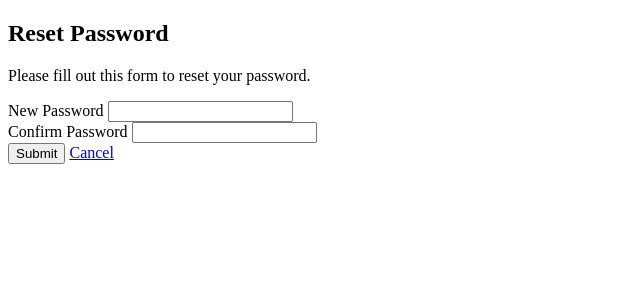
After one commit to ajstepp/Indoor_Navigation_Server, a PHP site: page /reset_pass.php in a window 1280 px wide. The commit adds this page. Shown: the top 300 px of the page, without its empty margins (0-640 px from the left). Run offline with PHP 8.4, Linux system fonts and the light colour scheme; the visitor is signed in with stand-in values (Sample User, id 1).

Commit message:
Add files via upload

```diff
--- a/Web Client/register.php
+++ b/Web Client/register.php
@@ -1,5 +1,5 @@
 <?php
-require_once "config.php";  //call configuration file for SQL server authentication
+require_once "utils.php";  //call configuration file for SQL server authentication
 
 //create variables
 $username = "";
@@ -61,8 +61,9 @@ if($_SERVER["REQUEST_METHOD"] == "POST"){
         $sql = "INSERT INTO users (username, password) VALUES (?, ?)"; //create insert statement
 
         if($stmt = mysqli_prepare($link, $sql)){
-            mysqli_stmt_bind_param($stmt, "ss", $username, $password);  //bind variables to insert statement
+            mysqli_stmt_bind_param($stmt, "ss", $username, $hash_password);  //bind variables to insert statement
 
+            $hash_password = password_hash($password, PASSWORD_DEFAULT);
             if(mysqli_stmt_execute($stmt)){     //execute statement and check to see if it worked
                 header("location: login.php");  //it worked, redirected to login, attempt to authenticate with new credentials
             } else{
--- /dev/null
+++ b/Web Client/reset_pass.php
@@ -0,0 +1,92 @@
+<?php
+session_start();
+
+if(!isset($_SESSION["loggedin"]) || $_SESSION["loggedin"] !== true){    //check login status, if not logged in send to login page
+    header("location: login.php");
+    exit;
+}
+
+require_once "utils.php"; //
+
+// Define variables and initialize with empty values
+$new_password = "";
+$confirm_password = "";
+$new_password_err = "";
+$confirm_password_err = "";
+
+if($_SERVER["REQUEST_METHOD"] == "POST"){   //using post method
+
+    if(empty(trim($_POST["new_password"]))){    //trim new password of white space, then check to see if its empty
+        $new_password_err = "Password cannot be empty";   //empty password error message
+    } elseif(strlen(trim($_POST["new_password"])) < 6){   //password charset less than arbitrary amount selected for testing
+        $new_password_err = "Password required to be 6 or more characters";     //error message for less than arbitrary amount
+    } else{
+        $new_password = trim($_POST["new_password"]);   //assign new password string to variable for compare
+    }
+
+    if(empty(trim($_POST["confirm_password"]))){    //trim confirmed password of white space, then check to see if its empty
+        $confirm_password_err = "Dont forget to confirm your password";     //empty confirmed password error message
+    } else{
+        $confirm_password = trim($_POST["confirm_password"]);   //assign confirmed password string to variable for compare
+        if(empty($new_password_err) && ($new_password != $confirm_password)){   //test for password & confirmed password to match
+            $confirm_password_err = "Password did not match.";
+        }
+    }
+
+
+    if(empty($new_password_err) && empty($confirm_password_err)){   //make sure no errors exist
+        $sql = "UPDATE users SET password = ? WHERE id = ?";    //skeleton update statement for password change
+
+        if($stmt = mysqli_prepare($link, $sql)){    //make sure link exists to SQL server
+            mysqli_stmt_bind_param($stmt, "si", $hash_password, $id);    //bind variables to sql statement
+
+            $id = $_SESSION["id"];
+            $hash_password = password_hash($new_password, PASSWORD_DEFAULT);
+
+
+            if(mysqli_stmt_execute($stmt)){     //attempt to run the statement created above
+                session_destroy();  //new password stored, kill session
+                header("location: login.php");  //reroute to login page
+                exit();
+            } else{
+                echo "Something went wrong";    //an error exists within your SQL connection
+            }
+
+            mysqli_stmt_close($stmt);   //end the statement
+        }
+    }
+
+    mysqli_close($link);    //end SQL server session
+}
+?>
+
+<!-- very basic display code to test PHP, will be replaced in the future with something that doesn't look so ugly -->
+<!DOCTYPE html>
+<html lang="en">
+<head>
+    <meta charset="UTF-8">
+    <title>Reset Password</title>
+</head>
+<body>
+    <div>
+        <h2>Reset Password</h2>
+        <p>Please fill out this form to reset your password.</p>
+        <form action="<?php echo htmlspecialchars($_SERVER["PHP_SELF"]); ?>" method="post">
+            <div>
+                <label>New Password</label>
+                <input type="password" name="new_password" value="<?php echo $new_password; ?>">
+                <span><?php echo $new_password_err; ?></span>
+            </div>
+            <div>
+                <label>Confirm Password</label>
+                <input type="password" name="confirm_password">
+                <span ><?php echo $confirm_password_err; ?></span>
+            </div>
+            <div>
+                <input type="submit" value="Submit">
+                <a href="index.php">Cancel</a>
+            </div>
+        </form>
+    </div>
+</body>
+</html>
--- /dev/null
+++ b/Web Client/utils.php
@@ -0,0 +1,16 @@
+<?php
+
+//these are all local variables as they pertain to my local instance, please reconfigure to match the server before commiting
+define('DB_SERVER', 'localhost');
+define('DB_USERNAME', 'root');
+define('DB_PASSWORD', 'root');
+define('DB_NAME', 'nav');
+
+//create connection to SQL database internally
+$link = mysqli_connect(DB_SERVER, DB_USERNAME, DB_PASSWORD, DB_NAME);
+
+//test if connection is successful or not (this error will appear upon submission of forms if failed)
+if($link === false){
+    die("ERROR: Could not connect. " . mysqli_connect_error());
+}
+?>
```
Also changed, not shown: Web Client/index.php (added, +29 -0 lines), Web Client/login.php (+5 -6 lines), Web Client/logout.php (added, +7 -0 lines).
